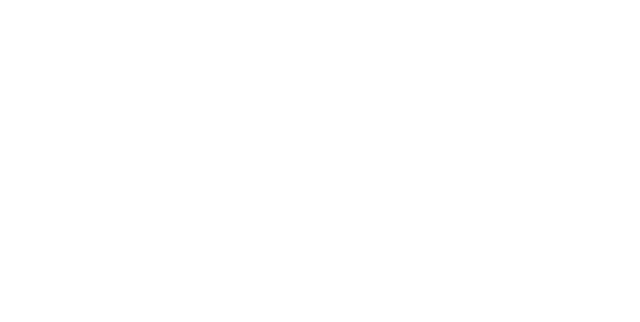
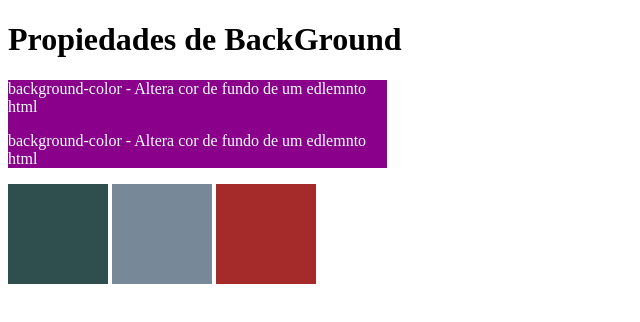
Before and after one commit to maryyx/DEW2023, a plain HTML site: page paginas/background.html in a window 1280 px wide. Shown: the whole page, without its empty margins (0-640 px from the left). Drawn offline with Linux system fonts and the light colour scheme.

Commit message:
alteraçao

```diff
--- /dev/null
+++ b/css/background.css
@@ -0,0 +1,19 @@
+.cor-fundo{
+    background-color: darkmagenta;
+    color: azure;
+    width: 30%;
+}
+.item{
+    width: 100px;
+    height: 100px;
+    display: inline-block;
+}
+.item-1{
+    background-color: darkslategrey;
+}
+.item-2{
+    background-color:lightslategray;
+}
+.item-3{
+    background-color:brown;
+}
--- /dev/null
+++ b/login.css
@@ -0,0 +1,4 @@
+.nome{font-family: Arial, Helvetica, sans-serif;
+/*muada a cor de fundo da div*/
+width: 30%
+/*diminui o tamanho da ;}
--- a/paginas/background.html
+++ b/paginas/background.html
@@ -5,8 +5,25 @@
     <meta http-equiv="X-UA-Compatible" content="IE=edge">
     <meta name="viewport" content="width=device-width, initial-scale=1.0">
     <title>background</title>
+    <link rel="stylesheet" href="../css/background.css">
 </head>
 <body>
+     <h1>Propiedades de BackGround</h1>
+     <div class="cor-fundo">
+        <p>background-color - Altera cor de fundo de um edlemnto html</p>
+        <p>background-color - Altera cor de fundo de um edlemnto html</p>
+     </div>
 
+     <div class="item item-1">
+
+    </div>
+
+    <div class="item item-2">
+
+    </div>
+
+    <div class="item item-3">
+
+    </div>
 </body>
 </html>
```
Also changed, not shown: login.html (added, +33 -0 lines).
